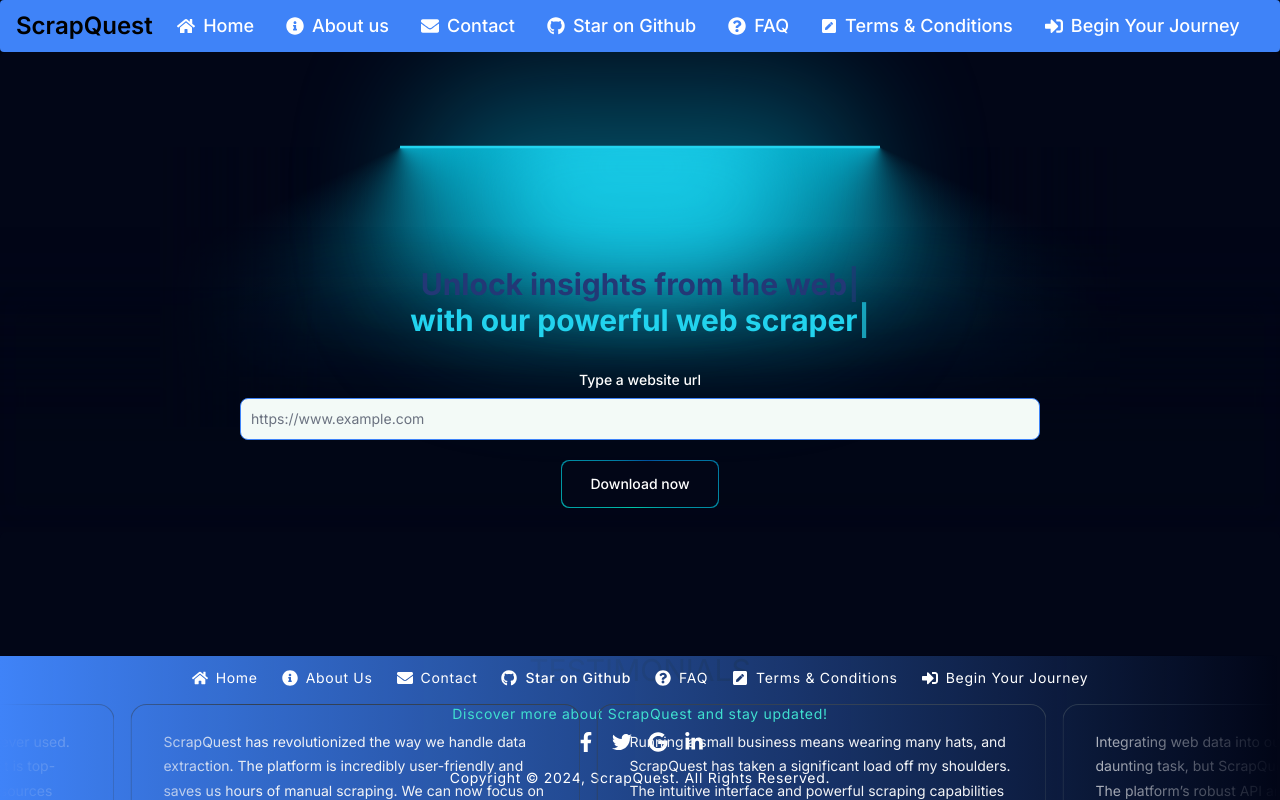
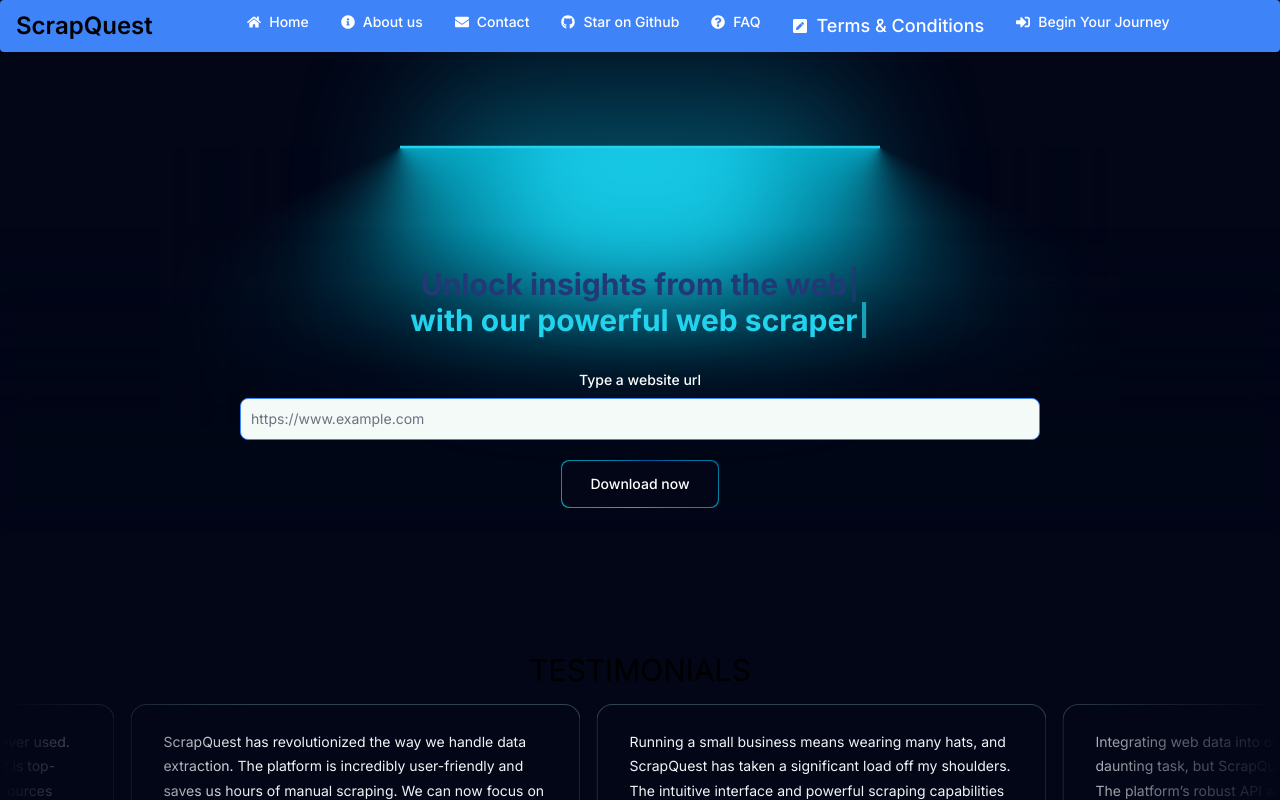
Before and after one commit to Abidsyed25/ScrapQuest, a Next.js app: page / in a window 1280 px wide. Shown: the top 800 px of the page. Built offline with nearby package versions, Linux system fonts and the light colour scheme.

Commit message:
fixed footer issue and also footer responsiveness issue

```diff
--- a/components/Footer.tsx
+++ b/components/Footer.tsx
@@ -17,24 +17,25 @@
 
 export default function Footer() {
   return (
-    <div className="fixed bg-gradient-to-r from-blue-500 shadow-md bottom-0 left-0 w-screen text-white py-3 tracking-wider text-center text-sm">
+    <div className="bg-gradient-to-r from-blue-500 shadow-md w-screen text-white py-3 tracking-wider text-center text-sm max-[768px]:text-xs">
       <div className="flex flex-col items-center">
-        <div className="flex justify-center space-x-6 items-center">
+        <div className="flex max-[768px]:flex-col justify-between gap-4 items-center">
+          <div className="flex gap-4">
             <Link href="/" legacyBehavior>
               <a className="hover:text-blue-400 flex items-center">
-              <FaHome className="w-4 h-4 mr-2" />
+                <FaHome className="w-4 h-4 mr-1" />
                 Home
               </a>
             </Link>
             <Link href="/about" legacyBehavior>
               <a className="hover:text-blue-400 flex items-center">
-              <FaInfoCircle className="w-4 h-4 mr-2" />
+                <FaInfoCircle className="w-4 h-4 mr-1" />
                 About Us
               </a>
             </Link>
             <Link href="/contact" legacyBehavior>
               <a className="hover:text-blue-400 flex items-center">
-              <FaEnvelope className="w-4 h-4 mr-2" />
+                <FaEnvelope className="w-4 h-4 mr-1" />
                 Contact
               </a>
             </Link>
@@ -44,19 +45,21 @@
               legacyBehavior
             >
               <a className="text-white font-medium text-sm flex items-center hover:text-blue-400">
-              <FaGithub className="w-4 h-4 mr-2" />
+                <FaGithub className="w-4 h-4 mr-1" />
                 Star on Github
               </a>
             </Link>
+          </div>
+          <div className="flex gap-4">
             <Link href="/faq" legacyBehavior>
               <a className="hover:text-blue-400 flex items-center">
-              <FaQuestionCircle className="w-4 h-4 mr-2" />
+                <FaQuestionCircle className="w-4 h-4 mr-1" />
                 FAQ
               </a>
             </Link>
             <Link href="/termsconditions" legacyBehavior>
               <a className="hover:text-blue-400 flex items-center">
-              <FaPenSquare className="w-4 h-4 mr-2" />
+                <FaPenSquare className="w-4 h-4 mr-1" />
                 Terms & Conditions
               </a>
             </Link>
@@ -66,6 +69,7 @@
                   Begin Your Journey
                 </a>
             </Link>
+          </div>
         </div>
         <div className="mt-4">
           <p className="social-text" style={{ color: "turquoise" }}>
--- a/components/Nav.tsx
+++ b/components/Nav.tsx
@@ -15,23 +15,23 @@
         <Navbar.Toggle className="text-white " />
       </div>
       <Navbar.Collapse>
-        <Navbar.Link href="/" className="text-white text-lg hover:underline flex items-center">
+        <Navbar.Link href="/" className="text-white text-lg md:text-sm hover:underline flex items-center">
           <FaHome className="mr-2" />
           Home
         </Navbar.Link>
-        <Navbar.Link href="/about" className="text-white text-lg hover:underline flex items-center">
+        <Navbar.Link href="/about" className="text-white text-lg md:text-sm hover:underline flex items-center">
           <FaInfoCircle className="mr-2" />
           About us
         </Navbar.Link>
-        <Navbar.Link href="/contact" className="text-white text-lg hover:underline flex items-center">
+        <Navbar.Link href="/contact" className="text-white text-lg md:text-sm hover:underline flex items-center">
           <FaEnvelope className="mr-2" />
           Contact
         </Navbar.Link>
-        <Navbar.Link href="https://github.com/Abidsyed25/ScrapQuest" className="text-white text-lg hover:underline flex items-center">
+        <Navbar.Link href="https://github.com/Abidsyed25/ScrapQuest" className="text-white text-lg md:text-sm hover:underline flex items-center">
           <FaGithub className="mr-2" />
           Star on Github
         </Navbar.Link>
-        <Navbar.Link href="/faq" className="text-white text-lg hover:underline flex items-center">
+        <Navbar.Link href="/faq" className="text-white text-lg md:text-sm hover:underline flex items-center">
           <FaQuestionCircle className="mr-2" />
           FAQ
         </Navbar.Link>
@@ -40,7 +40,7 @@
         Terms & Conditions
         </Navbar.Link>
 
-        <Navbar.Link href="/login" className="text-white text-lg hover:underline flex items-center">
+        <Navbar.Link href="/login" className="text-white text-lg md:text-sm hover:underline flex items-center">
           <FaSignInAlt className="mr-2" />
           Begin Your Journey
         </Navbar.Link>
```
Lines whose indentation alone changed are shown as unchanged.
